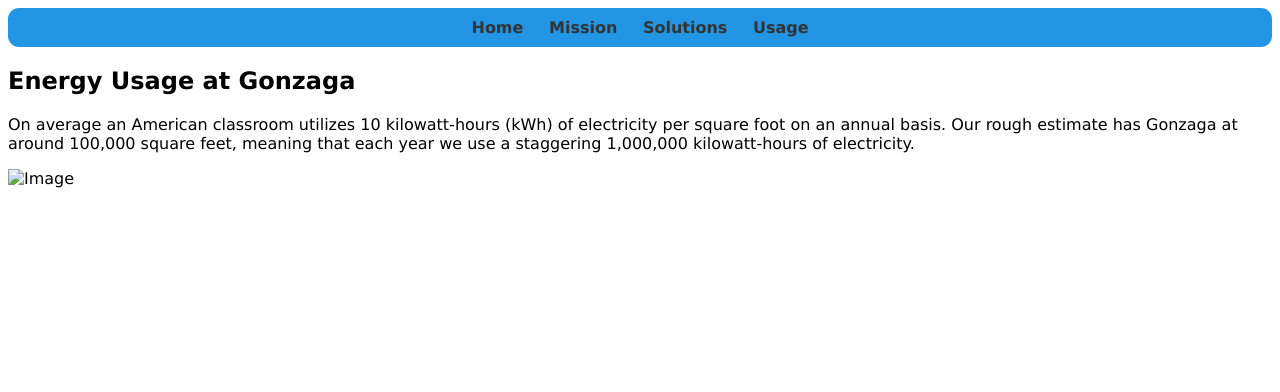
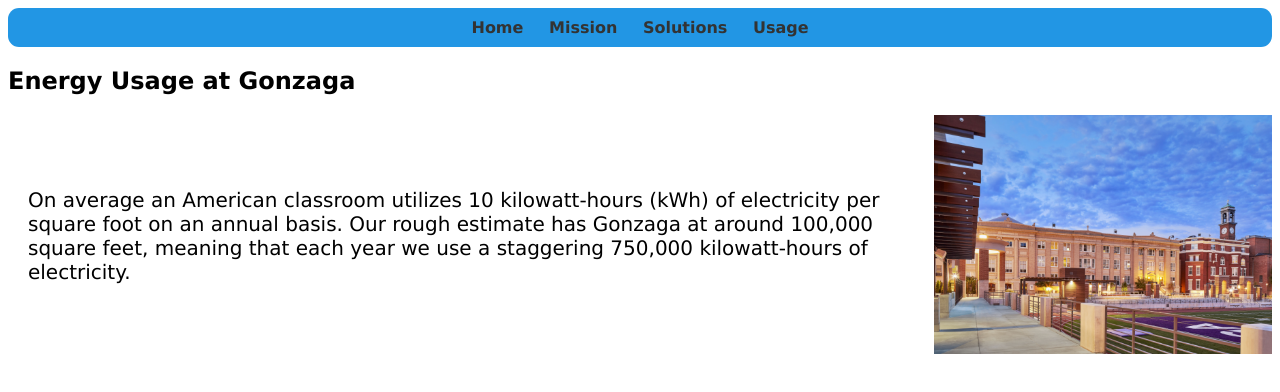
Before and after one commit to JakeHascall26/Hackathon2025JHNR, a plain HTML site: page Usage.html in a window 1280 px wide. Drawn offline with Linux system fonts and the light colour scheme.

Commit message:
field png plus usage changes

```diff
--- a/Usage.html
+++ b/Usage.html
@@ -20,6 +20,21 @@
       .content {
         font-family: verdana;
       }
+      .container {
+        display: flex;
+         align-items: center;
+        justify-content: center
+    }
+
+        img {
+        max-width: 100%;
+        max-height:100%;
+    }
+
+    .text {
+        font-size: 20px;
+        padding-left: 20px;
+    }
     </style>
   </head>
   <body>
@@ -32,13 +47,17 @@
 
     <div class="content">
         <h2>Energy Usage at Gonzaga</h2>
-        <div class="textbox">
+        <div class="container">
+        <div class="text">
             <p>On average an American classroom utilizes 10 kilowatt-hours (kWh) of
                 electricity per square foot on an annual basis. Our rough estimate has
                 Gonzaga at around 100,000 square feet, meaning that each year we use
-                a staggering 1,000,000 kilowatt-hours of electricity.</p>
+                a staggering 750,000 kilowatt-hours of electricity.</p>
         </div>
-        <img src="image.jpg" alt="Image">
+        <div class = "image">
+            <img src="field.png" alt="Image">
+        </div>
+        </div>
     </div>
     </div>
   </body>
```
Also changed, not shown: Field.png (added).
